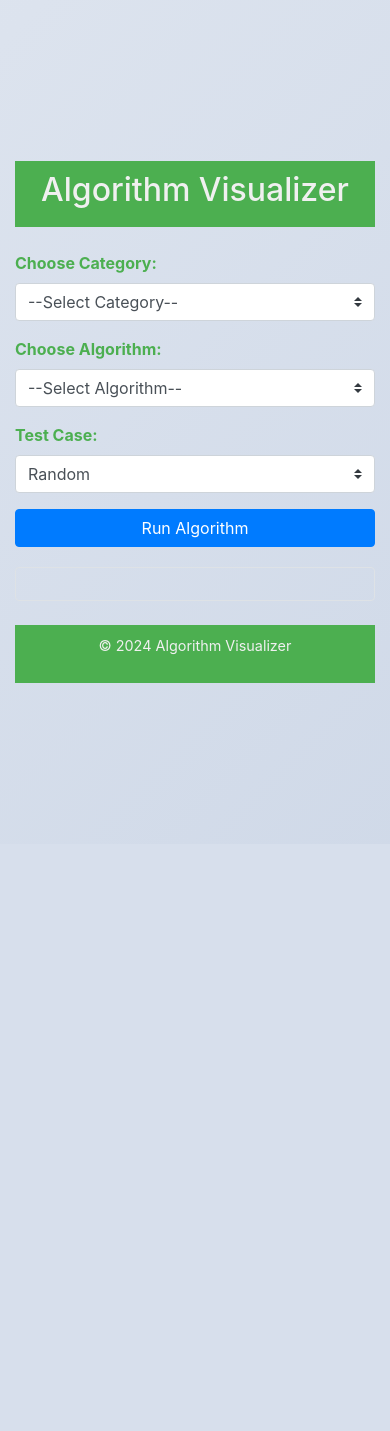
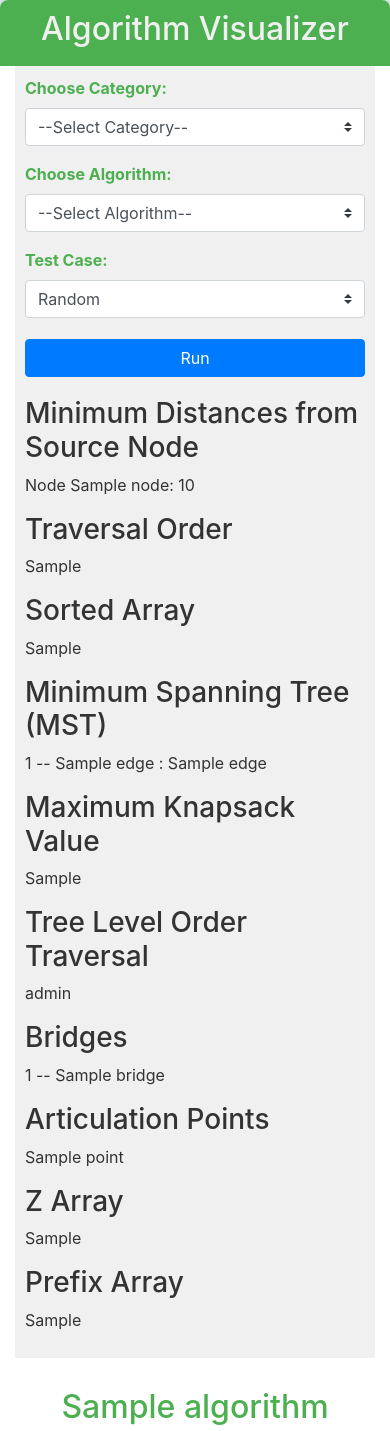
Before and after one commit to Shivam08IITKGP/Algorithm_Visualizer, a Flask app: template templates/index.html in a window 390 px wide. Shown: the top 1431 px of the page. Before the commit the page ends 683 px from the top, so only its background shows below. Run offline with Flask 3, Linux system fonts and the light colour scheme; the template is opened without the code that fills it: most values are stand-ins (such as "Sample title", 1, 10 or a date in 2020); some libraries are stand-ins or nearby versions.

Commit message:
Remade the mobile updates

```diff
--- a/templates/index.html
+++ b/templates/index.html
@@ -14,12 +14,12 @@
     <script src="https://stackpath.bootstrapcdn.com/bootstrap/4.5.2/js/bootstrap.min.js"></script>
 </head>
 <body>
-<div class="container">
-    <header class="text-center my-4">
+<div class="wrapper">
+    <header>
         <h2>Algorithm Visualizer</h2>
     </header>
-    <div class="row">
-        <section class="col-md-4">
+    <main class="container {% if request.path == '/' %} home-mode{% elif request.path=='/run' %}run-mode{% endif %}">
+        <section class="left {% if not filename %}full-width{% endif %}">
             <form action="/run" method="post">
                 <div class="form-group">
                     <label for="algorithm-category">Choose Category:</label>
@@ -28,39 +28,134 @@
                         <option value="graph">Graph</option>
                         <option value="strings">Strings</option>
                         <option value="sorting">Sorting</option>
-                        <option value="dynamic">Dynamic Programming</option>
+                        <option value="dynamic_programming">Dynamic Programming</option>
+                        <option value="trees">Trees</option>
                     </select>
                 </div>
                 <div class="form-group">
                     <label for="algorithm">Choose Algorithm:</label>
-                    <select id="algorithm" name="algorithm" class="custom-select">
+                    <select name="algorithm" id="algorithm" class="custom-select">
                         <option value="">--Select Algorithm--</option>
+                        <!-- Options will be populated dynamically -->
                     </select>
                 </div>
                 <div class="form-group">
-                    <label for="test-case">Test Case:</label>
-                    <select id="test-case" name="test-case" class="custom-select" onchange="toggleCustomInputBox()">
-                        <option value="random">Random</option>
-                        <option value="custom">Custom</option>
+                    <label for="test_case">Test Case:</label>
+                    <select name="test_case" id="test_case" class="custom-select" onchange="toggleCustomInput()">
+                        <option value="Random">Random</option>
+                        <option value="Custom">Custom</option>
                     </select>
                 </div>
-                <div id="custom-input-box" class="form-group" style="display: none;">
-                    <label for="custom_input">Enter Custom Input:</label>
-                    <textarea id="custom_input" name="custom_input" class="form-control" placeholder="Enter custom input here..."></textarea>
+
+                <div class="form-group" id="custom-input-box" style="display: none;">
+                    <label for="custom_input">Custom Input:</label>
+                    <textarea name="custom_input" id="custom_input" rows="5" cols="30"
+                              placeholder="For Dijkstra, Kruskal, Prim:&#10;Write Directed or Undirected&#10;write the edges in this format (u v w)&#10;For other graph algorithms:&#10;Write Directed or Undirected&#10;write the edges in this format (u v)&#10;For strings and arrays:&#10;Just write the string or array&#10;For 0/1 and duplicate knapsack DP:&#10;write the weights array&#10;newline the profit array&#10;newline the capacity"
+                              class="form-control"
+                              onfocus="removePlaceholder()" onblur="addPlaceholder()"></textarea>
                 </div>
-                <button type="submit" class="btn btn-primary btn-block">Run Algorithm</button>
+
+                <button type="submit" class="btn btn-primary">Run</button>
             </form>
-        </section>
-        <section class="col-md-8">
-            <div id="visualization" class="border rounded p-3">
-                {% if gif_path %}
-                <img src="{{ url_for('static', filename=gif_path) }}" alt="Algorithm Visualization" class="img-fluid">
+
+            <div class="distances">
+                {% if distances %}
+                <h3>Minimum Distances from Source Node</h3>
+                <ul>
+                    {% for node, distance in distances.items() %}
+                    <li>Node {{ node }}: {% if distance != inf %}{{ distance|int }}{% else %}Infinity{% endif %}</li>
+                    {% endfor %}
+                </ul>
+                {% endif %}
+                {% if traversal_order %}
+                <h3>Traversal Order</h3>
+                <ul>
+                    <li>{{ traversal_order|join(' -> ') }}</li>
+                </ul>
+                {% endif %}
+                {% if sorted_array %}
+                <h3>Sorted Array</h3>
+                <ul>
+                    <li>{{ sorted_array|join(', ') }}</li>
+                </ul>
+                {% endif %}
+                {% if mst %}
+                <h3>Minimum Spanning Tree (MST)</h3>
+                <ul>
+                    {% for edge in mst %}
+                    <li>{{ edge[0] }} -- {{ edge[1] }} : {{ edge[2] }}</li>
+                    {% endfor %}
+                </ul>
+                {% endif %}
+                {% if max_value %}
+                <h3>Maximum Knapsack Value</h3>
+                <ul>
+                    <li>{{ max_value }}</li>
+                </ul>
+                {% endif %}
+                {% if level_order %}
+                <h3>Tree Level Order Traversal</h3>
+                <ul>
+                    <li>{{ level_order|join(' -> ') }}</li>
+                </ul>
+                {% endif %}
+                {% if bridges %}
+                <h3>Bridges</h3>
+                <ul>
+                    {% for bridge in bridges %}
+                    <li>{{ bridge[0] }} -- {{ bridge[1] }}</li>
+                    {% endfor %}
+                </ul>
+                {% endif %}
+                {% if ap %}
+                <h3>Articulation Points</h3>
+                <ul>
+                    {% for point in ap %}
+                    <li>{{ point }}</li>
+                    {% endfor %}
+                </ul>
+                {% endif %}
+                {% if z_array %}
+                <h3>Z Array</h3>
+                <ul>
+                    <li>{{ z_array|join(', ') }}</li>
+                </ul>
+                {% endif %}
+                {% if prefix_array  %}
+                <h3>Prefix Array</h3>
+                <ul>
+                    <li>{{ prefix_array|join(', ') }}</li>
+                </ul>
+                {% endif %}
+                {% if algorithm == 'Longest Common Subsequence' %}
+                <h3>Longest Common Subsequence</h3>
+                <ul>
+                    <li>{{ s }}</li>
+                </ul>
+                {% endif %}
+                {% if algorithm == 'Longest Palindromic Subsequence' %}
+                <h3>Longest Palindromic Subsequence</h3>
+                <ul>
+                    <li>{{ s }}</li>
+                </ul>
+                {% endif %}
+                {% if algorithm == 'Longest Common Substring' %}
+                <h3>Longest Common Substring</h3>
+                <ul>
+                    <li>{{ s }}</li>
+                </ul>
                 {% endif %}
             </div>
         </section>
-    </div>
-    <footer class="text-center my-4">
-        <p>&copy; 2024 Algorithm Visualizer</p>
+        {% if filename is not none %}
+        <section class="right">
+            <h2>{{ algorithm }}</h2>
+            <img src="{{ url_for('static', filename=filename) }}?t={{ timestamp }}" alt="Algorithm Visualization" class="visualization">
+        </section>
+        {% endif %}
+    </main>
+    <footer>
+        <p>&copy; 2024 Algorithm Visualizer. All rights reserved.</p>
     </footer>
 </div>
 </body>
```
Also changed, not shown: static/styles.css (line endings or trailing spaces).
